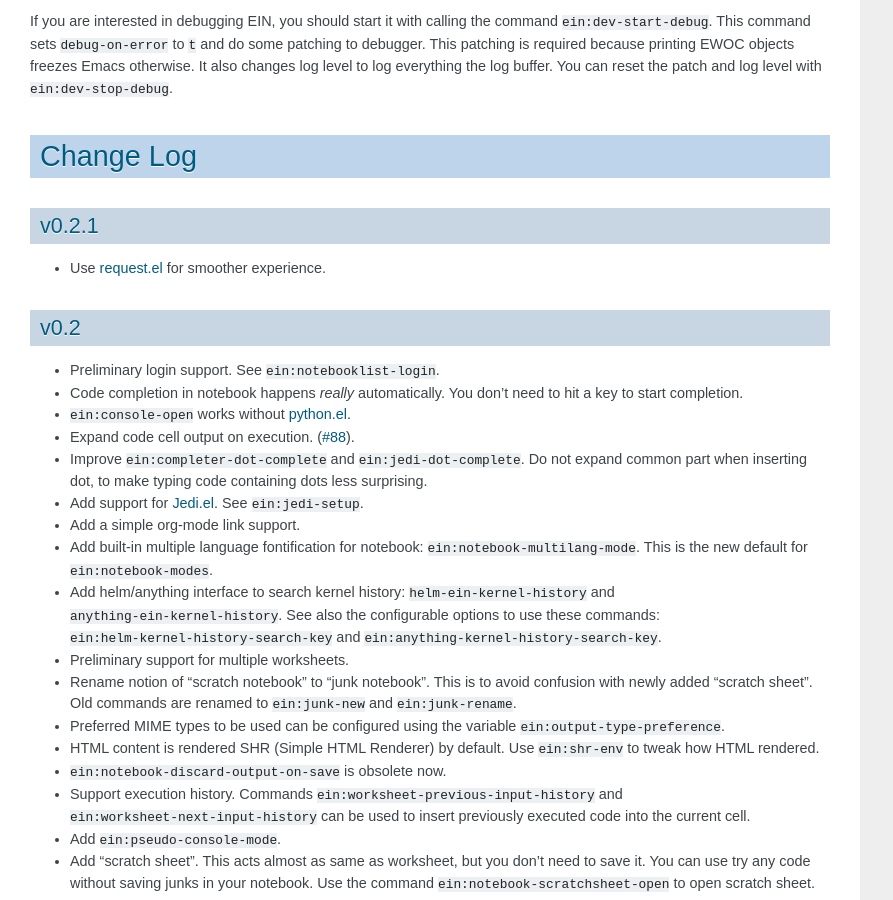
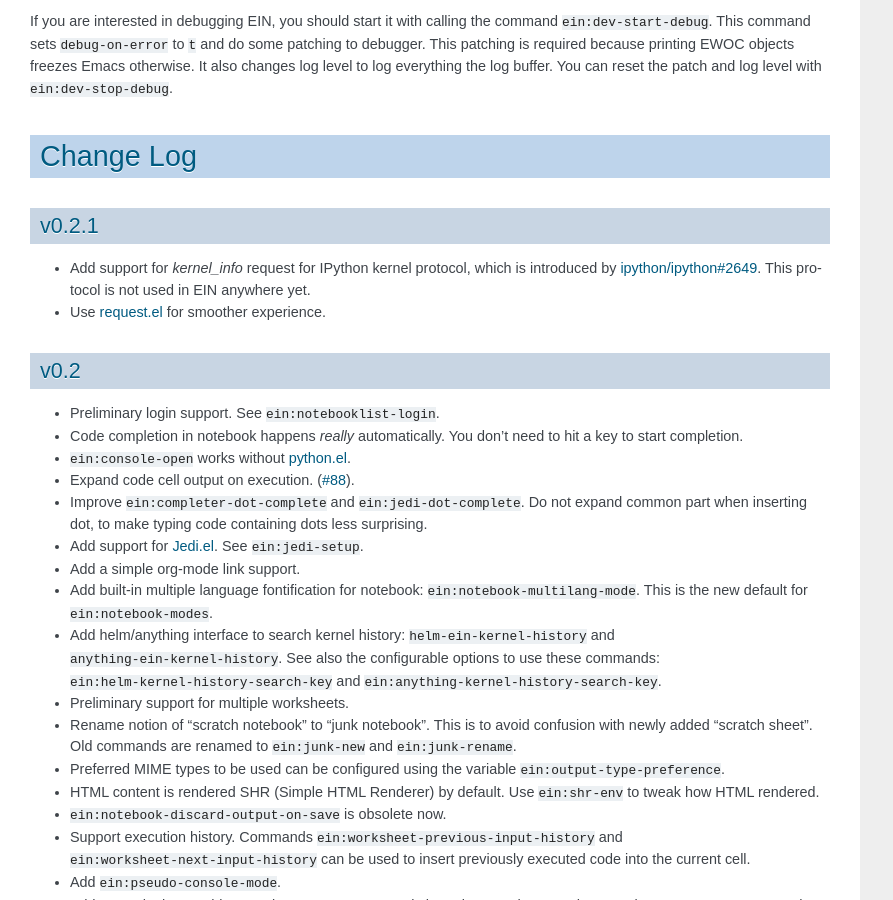
Before and after one commit to millejoh/emacs-ipython-notebook, a Sphinx documentation site: the page built from doc/source/index.rst, in a window 1280 px wide and 900 px high, scrolled down 14832 px. Shown: the whole window, without its empty margins (0-893 px from the left). Built offline with Sphinx 7.4.7, drawn with Linux system fonts in a browser that asks for light colours; cross-references to code outside the pages are shown as plain code.

Commit message:
Update changelog

```diff
--- a/doc/source/index.rst
+++ b/doc/source/index.rst
@@ -547,6 +547,10 @@ Change Log
 v0.2.1
 ------
 
+* Add support for `kernel_info` request for IPython kernel protocol,
+  which is introduced by
+  `ipython/ipython#2649 <https://github.com/ipython/ipython/issues/2649>`_.
+  This protocol is not used in EIN anywhere yet.
 * Use request.el_ for smoother experience.
 
 v0.2
```
